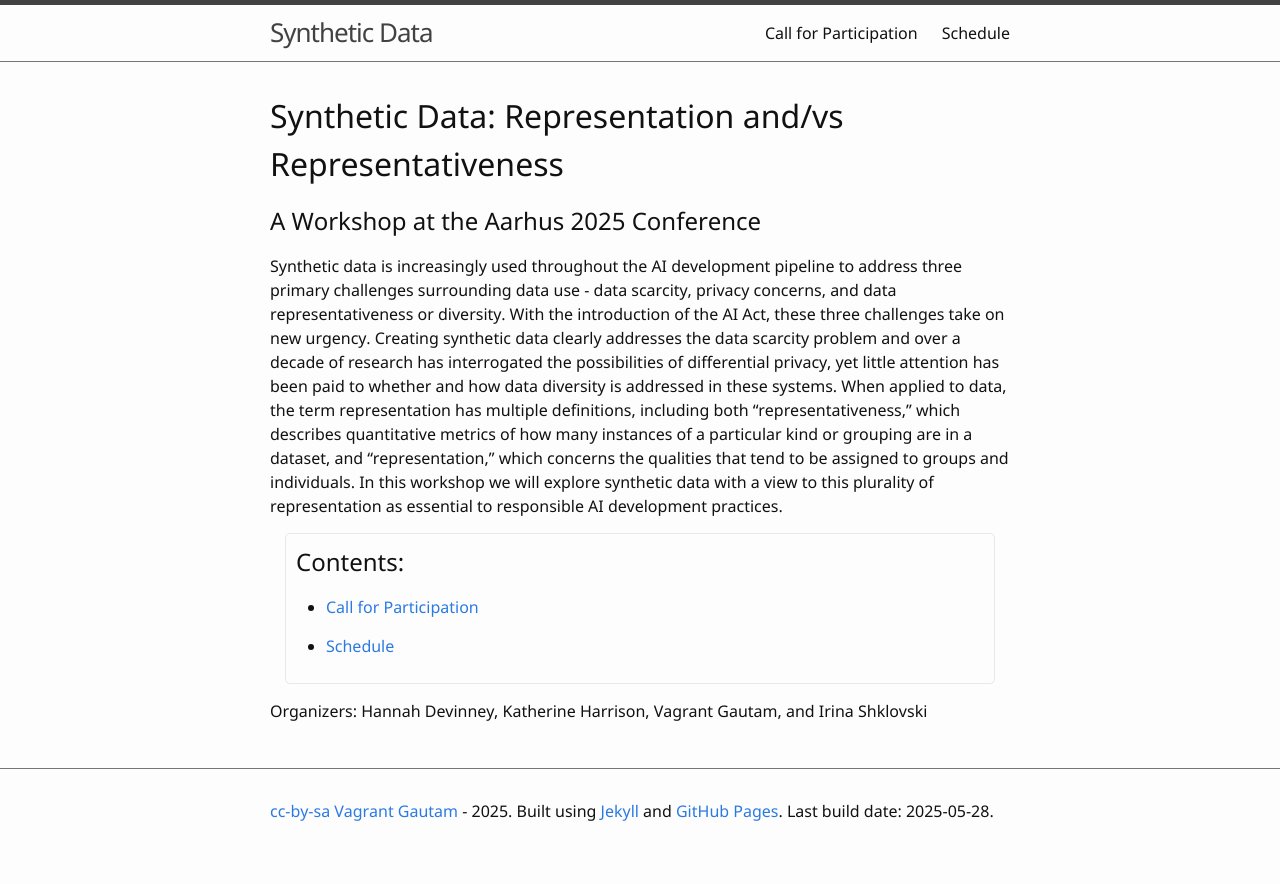
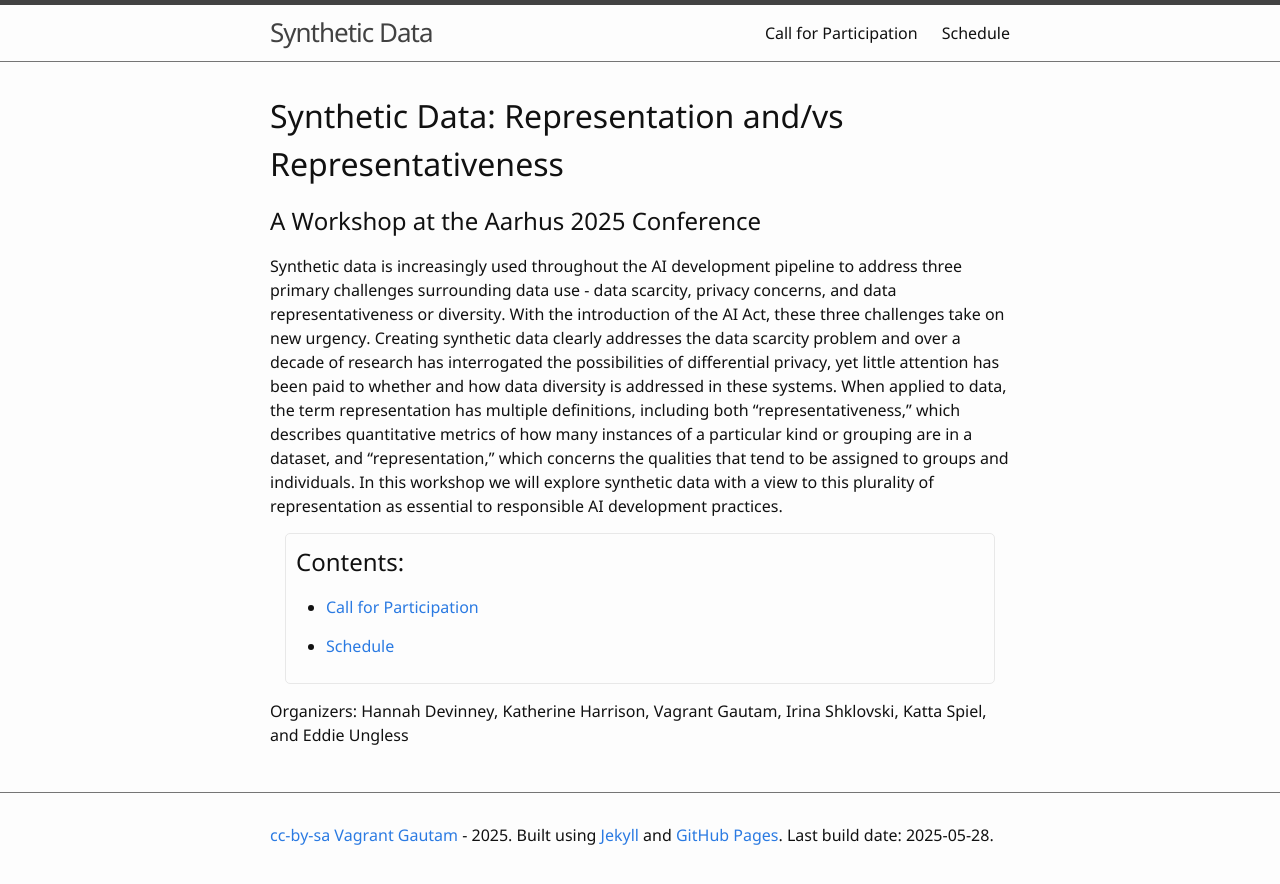
Before and after one commit to synthetic-data-workshop/synthetic-data-workshop.github.io, a Jekyll site: the page built from index.md, in a window 1280 px wide. Shown: the top 884 px of the page. Built offline with Jekyll 4.4.1, drawn with Linux system fonts in a browser that asks for light colours.

Commit message:
add katta and eddie to organizers

```diff
--- a/index.md
+++ b/index.md
@@ -19,4 +19,4 @@ In this workshop we will explore synthetic data with a view to this plurality of
 {% endfor %}
 </div>
 
-Organizers: Hannah Devinney, Katherine Harrison, Vagrant Gautam, and Irina Shklovski
+Organizers: Hannah Devinney, Katherine Harrison, Vagrant Gautam, Irina Shklovski, Katta Spiel, and Eddie Ungless
```
